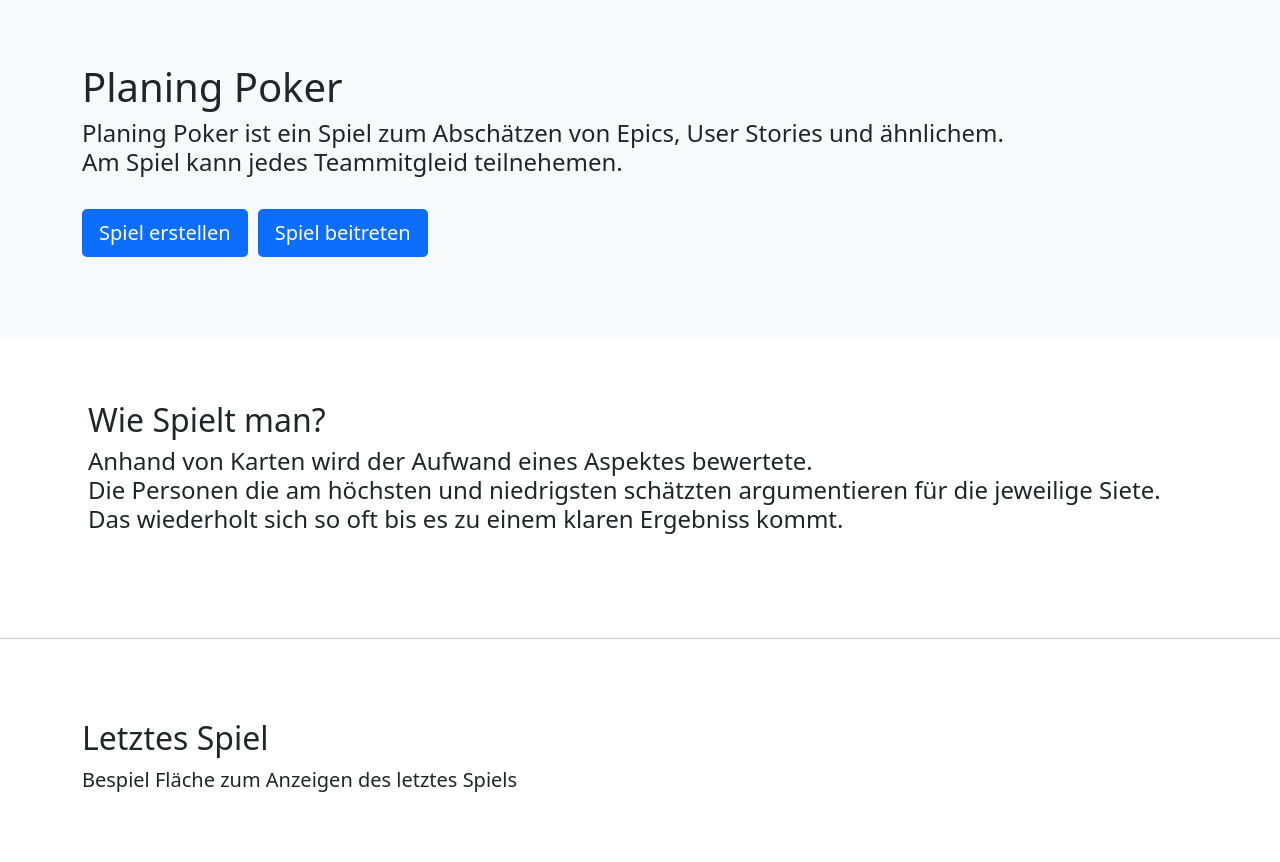
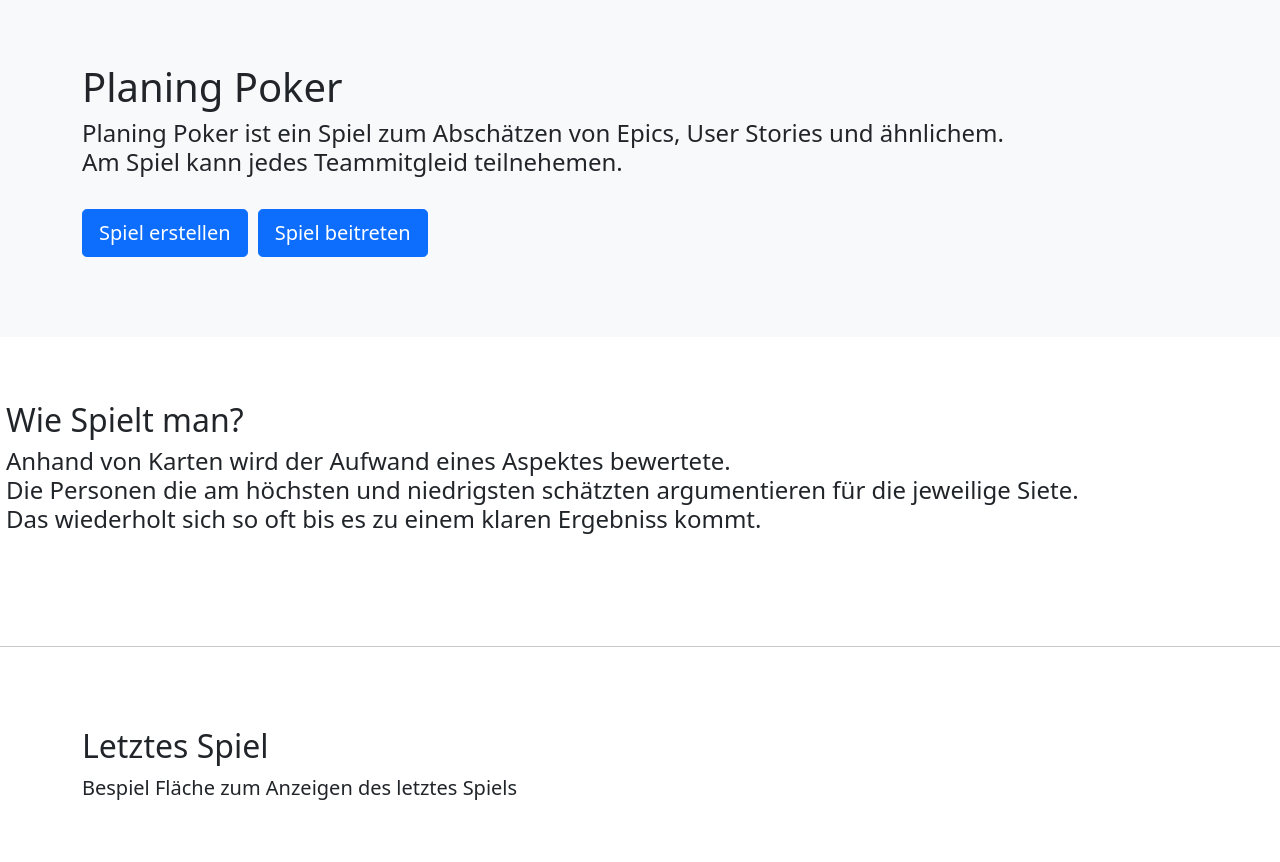
Before and after one commit to Ost-Frost/ppoker, a PHP site: page /Home in a window 1280 px wide. Shown: the part 73-935 px from the top of the page. Before the commit the page ends 865 px from the top, so only its background shows below. Run offline with PHP 8.4, Linux system fonts and the light colour scheme; the visitor is signed in with stand-in values (Sample User, id 1).

```diff
--- a/templates/Home.html
+++ b/templates/Home.html
@@ -58,7 +58,7 @@
 
 
 
-    <div class=" ">
+
     <div class="container align-center" style=" padding-bottom: 5%;">
       <h2>Wie Spielt man?</h2>
       <h4>Anhand von Karten wird der Aufwand eines Aspektes bewertete.<br>
@@ -67,7 +67,7 @@
       </h4>
     </br>
     </div>
-    </div>
+
 
       <hr class="featurette-divider">
       <div class="container featurette" style="padding-top: 5%;padding-bottom:5%;">
--- a/templates/home/home.php
+++ b/templates/home/home.php
@@ -1,4 +1,5 @@
 <!--- angepasst von:https: https://getbootstrap.com/docs/4.0/examples/carousel/ --->
+
 <div class="bg-light" style="margin-bottom: 5%; ">
   <div class="container align-center" style=" padding-top:5%; padding-bottom: 5%; ">
     <h1>Planing Poker</h1>
@@ -13,7 +14,6 @@
 
 
 
-<div class="container marketing">
 <div class="container align-center" style=" padding-bottom: 5%; margin-left: -6px;">
   <h2>Wie Spielt man?</h2>
   <h4>Anhand von Karten wird der Aufwand eines Aspektes bewertete.<br>
@@ -22,7 +22,7 @@
   </h4>
   </br>
 </div>
-</div>
+
 
 <hr class="featurette-divider">
 
```
Lines whose indentation alone changed are shown as unchanged.
